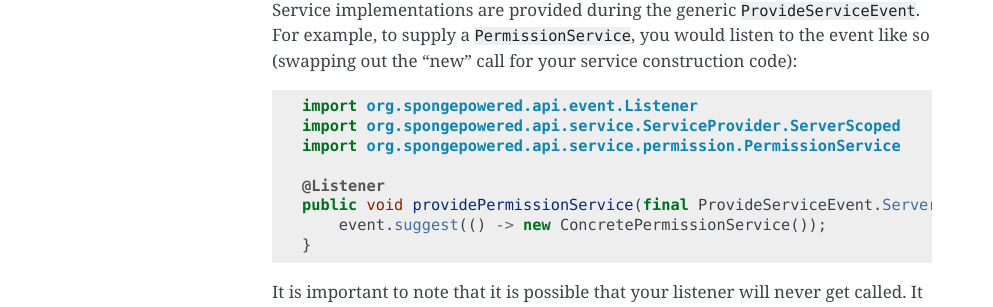
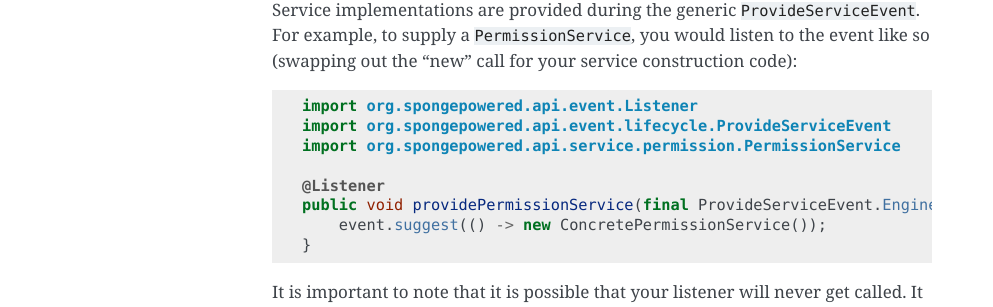
Before and after one commit to SpongePowered/SpongeDocs, a Sphinx documentation site: the page built from source/plugin/services.rst, in a window 1280 px wide. Shown: the part 914-1221 px from the top of the page, without its empty margins (148-1141 px from the left). Built offline with Sphinx 7.4.7, drawn with Linux system fonts in a browser that asks for light colours; cross-references to code outside the pages are shown as plain code.

Commit message:
Fix documentation on ProvideServiceEvent (#918)

```diff
--- a/source/plugin/services.rst
+++ b/source/plugin/services.rst
@@ -44,11 +44,11 @@
 .. code-block:: java
 
     import org.spongepowered.api.event.Listener
-    import org.spongepowered.api.service.ServiceProvider.ServerScoped
+    import org.spongepowered.api.event.lifecycle.ProvideServiceEvent
     import org.spongepowered.api.service.permission.PermissionService
 
     @Listener
-    public void providePermissionService(final ProvideServiceEvent.ServerScoped<PermissionService> event) {
+    public void providePermissionService(final ProvideServiceEvent.EngineScoped<PermissionService> event) {
         event.suggest(() -> new ConcretePermissionService());
     }
 
```
